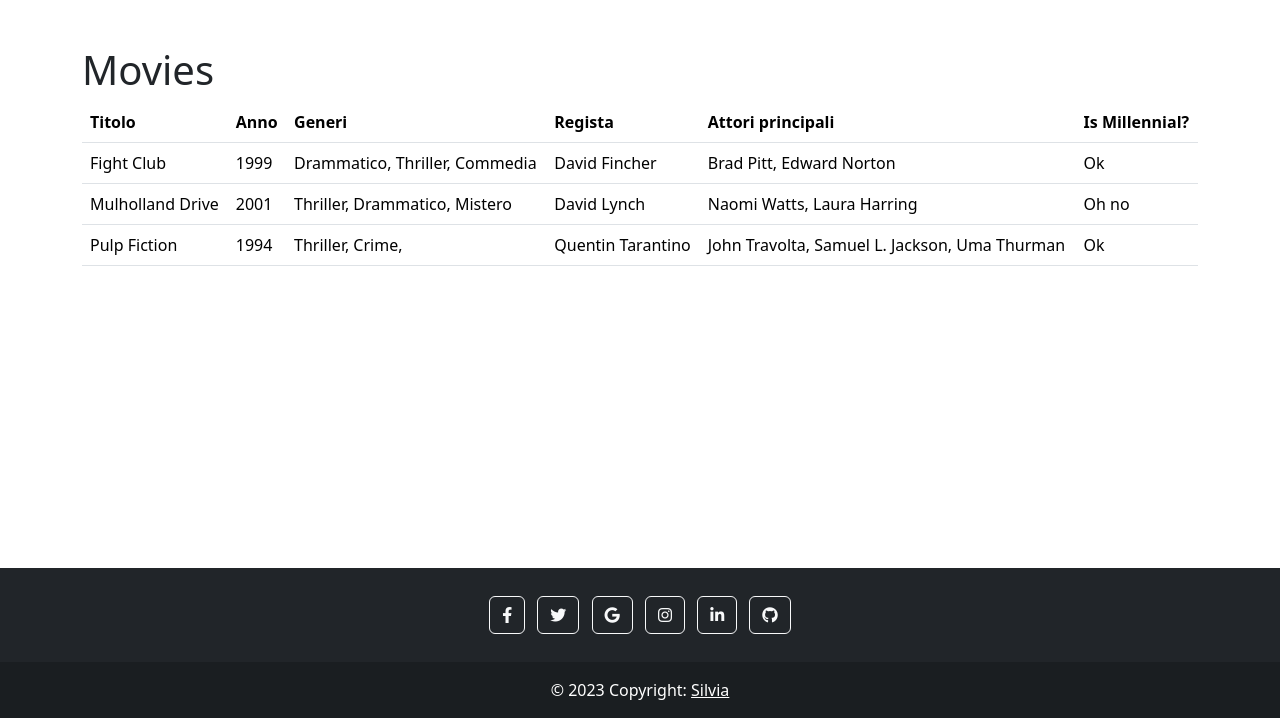
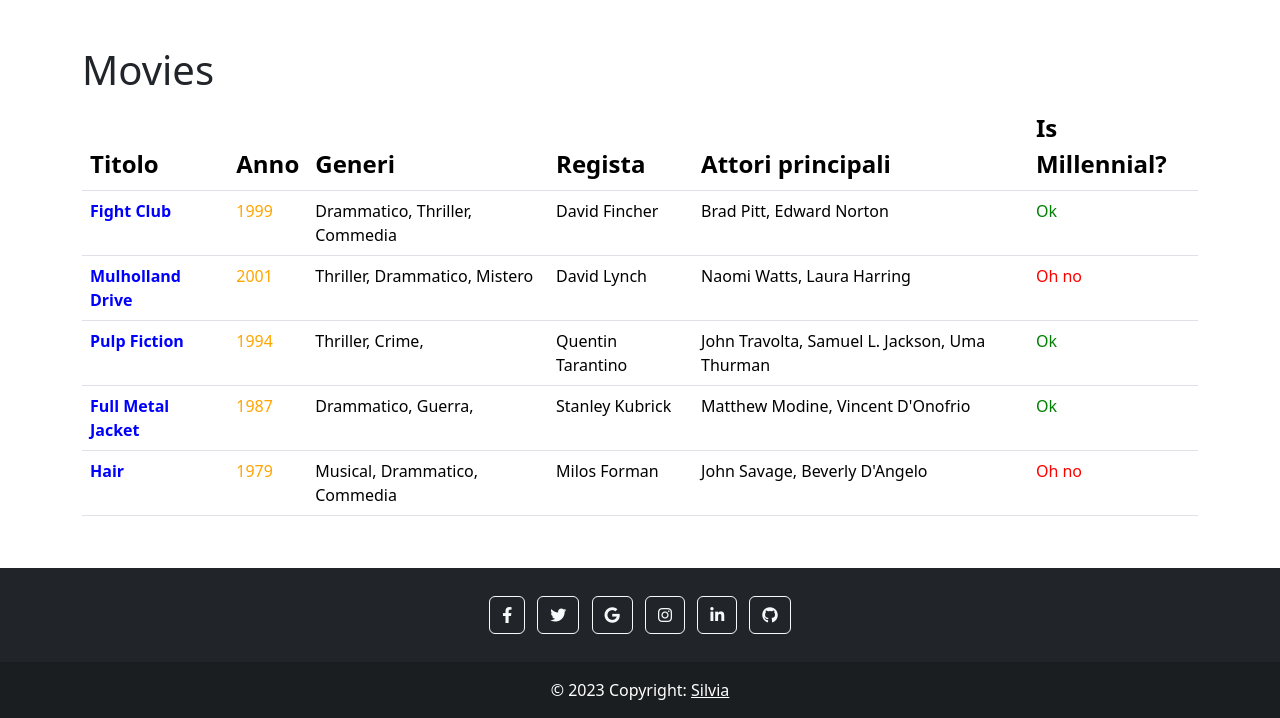
Before and after one commit to silvialep/php-oop-1, a PHP site: page / in a window 1280 px wide. Shown: the part 82-800 px from the top of the page. Run offline with PHP 8.4, Linux system fonts and the light colour scheme.

Commit message:
feat: added more style

```diff
--- a/db.php
+++ b/db.php
@@ -7,5 +7,7 @@ require_once './Models/Genres.php';
 $movies = [
     new Movie('Fight Club', '1999', new Genres('Drammatico', 'Thriller', 'Commedia'), 'David Fincher', array('Brad Pitt', 'Edward Norton')),
     new Movie('Mulholland Drive', '2001', new Genres('Thriller', 'Drammatico', 'Mistero'), 'David Lynch', array('Naomi Watts', 'Laura Harring')),
-    new Movie('Pulp Fiction', 1994, new Genres('Thriller', 'Crime', ''), 'Quentin Tarantino', array('John Travolta', 'Samuel L. Jackson', 'Uma Thurman'))
+    new Movie('Pulp Fiction', 1994, new Genres('Thriller', 'Crime', ''), 'Quentin Tarantino', array('John Travolta', 'Samuel L. Jackson', 'Uma Thurman')),
+    new Movie('Full Metal Jacket', 1987, new Genres('Drammatico', 'Guerra', ''), 'Stanley Kubrick', array('Matthew Modine', 'Vincent D\'Onofrio')),
+    new Movie('Hair', 1979, new Genres('Musical', 'Drammatico', 'Commedia'), 'Milos Forman', array('John Savage', 'Beverly D\'Angelo'))
 ];
--- a/index.php
+++ b/index.php
@@ -35,12 +35,12 @@ require_once './db.php';
         <table class="table">
             <thead>
                 <tr>
-                    <th>Titolo</th>
-                    <th>Anno</th>
-                    <th>Generi</th>
-                    <th>Regista</th>
-                    <th>Attori principali</th>
-                    <th>Is Millennial?</th>
+                    <th class="fs-4">Titolo</th>
+                    <th class="fs-4">Anno</th>
+                    <th class="fs-4">Generi</th>
+                    <th class="fs-4">Regista</th>
+                    <th class="fs-4">Attori principali</th>
+                    <th class="fs-4">Is Millennial?</th>
                 </tr>
             </thead>
             <tbody>
@@ -48,12 +48,26 @@ require_once './db.php';
                 for ($i = 0; $i < count($movies); $i++) {
                 ?>
                     <tr>
-                        <td><?= $movies[$i]->title ?></td>
-                        <td><?= $movies[$i]->year ?></td>
+                        <td><strong style="color: blue"><?= $movies[$i]->title ?></strong></td>
+                        <td style="color: orange"><?= $movies[$i]->year ?></td>
                         <td><?= $movies[$i]->genres->getGenres() ?></td>
                         <td><?= $movies[$i]->director ?></td>
                         <td><?= $movies[$i]->getStringFromArray() ?></td>
-                        <td><?= $movies[$i]->isMillennial ?></td>
+                        <td style=<?php
+                            if($movies[$i]->isMillennial == 'Oh no') {
+                                ?>
+
+                                "color:red">
+                                <?php
+                            } else {
+                                ?>
+
+                                "color:green">
+                                <?php
+                            }
+                            ?>
+                            <?= $movies[$i]->isMillennial ?>
+                        </td>
 
                     </tr>
                 <?php
```
